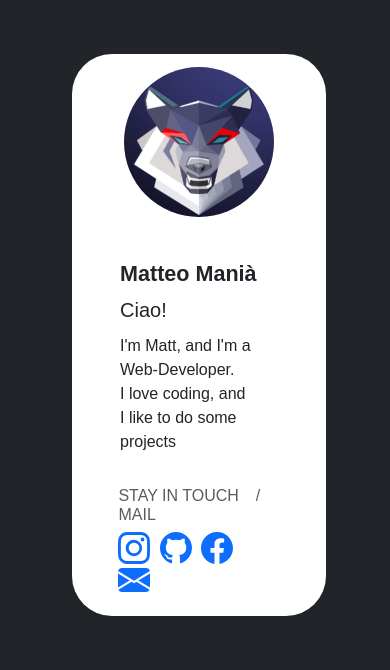
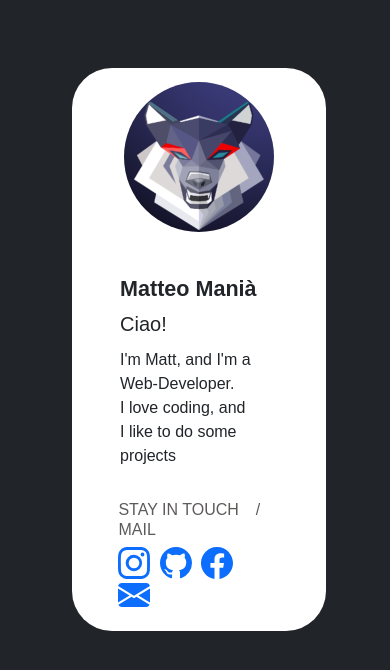
Before and after one commit to Matteo0099/CardPortfolio, a plain HTML site: page index.html in a window 390 px wide. Drawn offline with nearby package versions, Linux system fonts and the light colour scheme; a web font is replaced by a local one.

Commit message:
mobile resize

```diff
--- a/assets/assets.css
+++ b/assets/assets.css
@@ -51,4 +51,17 @@ main {
     text-transform: uppercase;
 }
 
+@media screen and(max-height: 888px) {
+    main {
+        padding-top: 7rem;
+    }
+}
+
+@media screen and (max-height: 1100px) {
+    main {
+        padding-top: 12rem;
+    }
+
+}
+
 /**fine resize, sarie ora*/
--- a/index.html
+++ b/index.html
@@ -9,7 +9,7 @@
     </head>
 
     <body class="bg-dark mb-1 p-5 mt-1">
-        <main class="align-middle align-self-center fixed" id="Table" style="padding-top: 0.1rem; padding-bottom: 7rem; padding-left: 1.5rem; padding-right: 1rem;"> <!--no border bottom: 60vh-->
+        <main class="align-middle align-self-center fixed" id="Table" style="padding-top: 1rem ; padding-bottom: 7rem; padding-left: 1.5rem; padding-right: 1rem;"> <!--no border bottom: 60vh-->
             <div class="card justify-content-center mx-auto fixed py-1 px-2 sm:max-w-xl sm:mx-auto rounded"id="table">
                 <div class="sm:max-w-l mx-auto fixed">
                     <center><img src="./img/Logo.png" class="card-img-top relative rounded-circle align-self-center text-align-center" id="image" title="Zippo107" alt="..." style="margin-top: 4%"></center>
```
